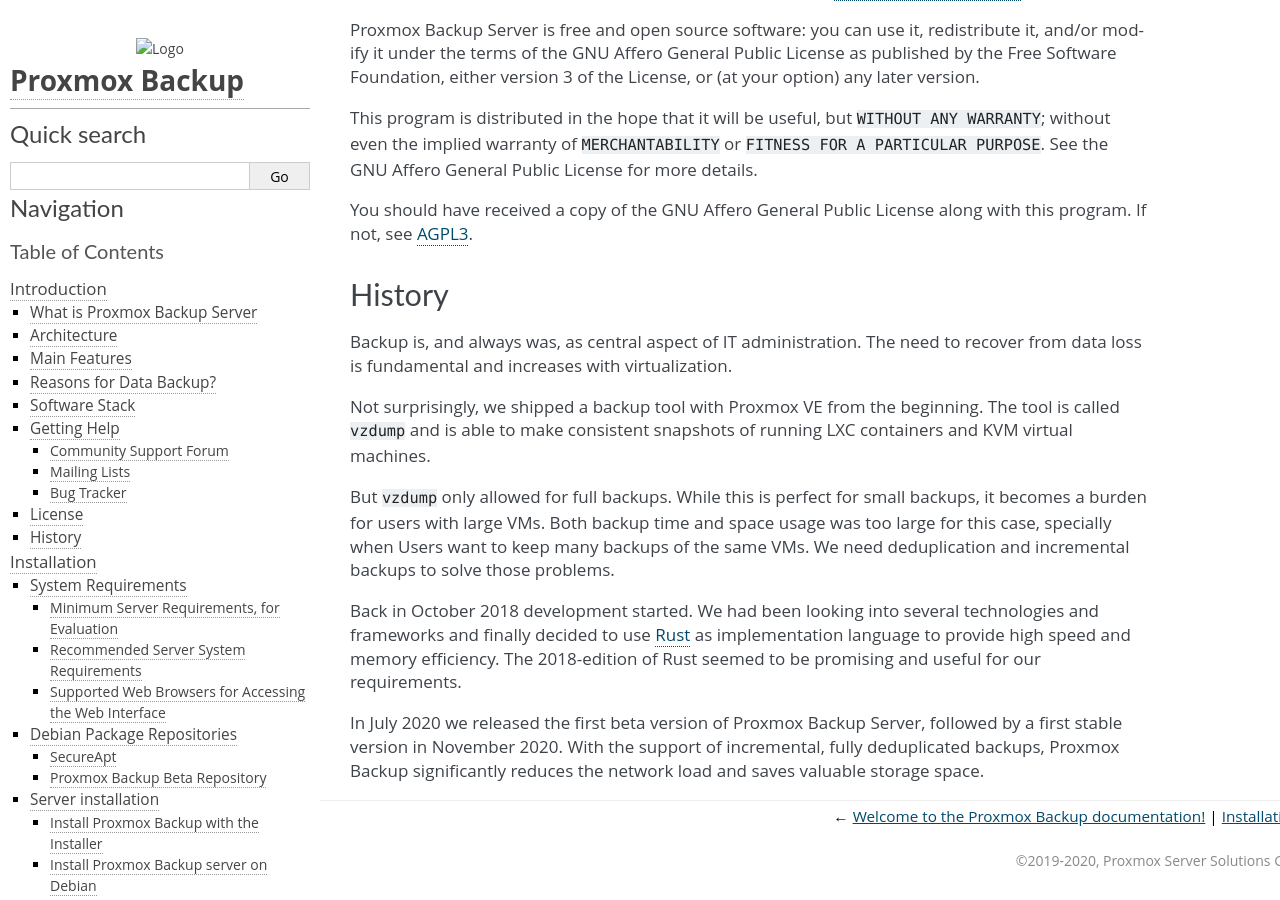
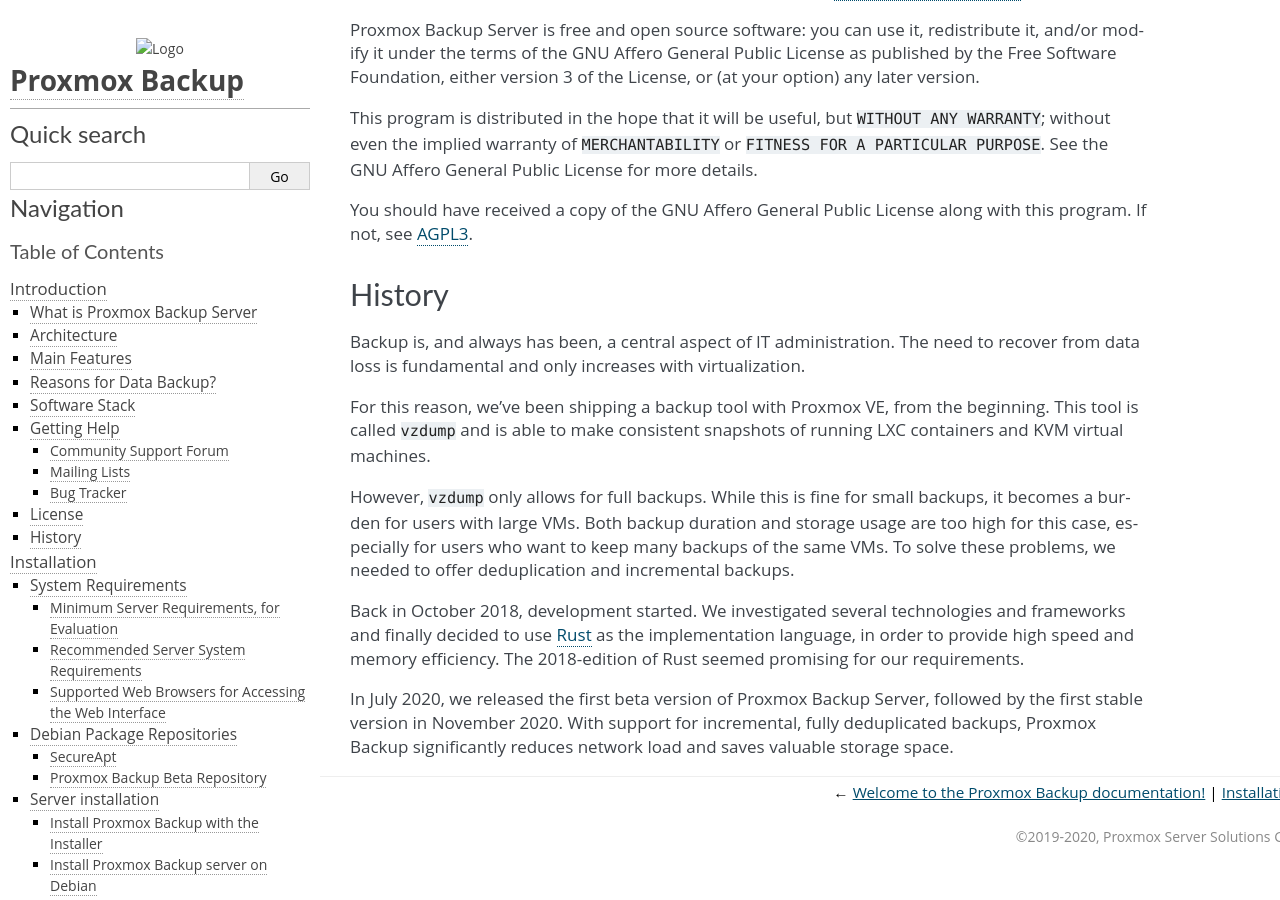
Before and after one commit to proxmox/proxmox-backup, a Sphinx documentation site: the page built from docs/introduction.rst, in a window 1280 px wide and 900 px high, scrolled down 3126 px. Built offline with Sphinx 7.4.7, drawn with Linux system fonts in a browser that asks for light colours.

Commit message:
introduction: history: minor rewording and fixup
Some minor spelling and grammar fixes.
Rewording of some sentences.

Signed-off-by: Dylan Whyte <d.whyte@proxmox.com>

```diff
--- a/docs/introduction.rst
+++ b/docs/introduction.rst
@@ -179,29 +179,28 @@
 History
 -------
 
-Backup is, and always was, as central aspect of IT administration.
-The need to recover from data loss is fundamental and increases with
+Backup is, and always has been, a central aspect of IT administration.
+The need to recover from data loss is fundamental and only increases with
 virtualization.
 
-Not surprisingly, we shipped a backup tool with Proxmox VE from the
-beginning. The tool is called ``vzdump`` and is able to make
+For this reason, we've been shipping a backup tool with Proxmox VE, from the
+beginning. This tool is called ``vzdump`` and is able to make
 consistent snapshots of running LXC containers and KVM virtual
 machines.
 
-But ``vzdump`` only allowed for full backups. While this is perfect
+However, ``vzdump`` only allows for full backups. While this is fine
 for small backups, it becomes a burden for users with large VMs. Both
-backup time and space usage was too large for this case, specially
-when Users want to keep many backups of the same VMs. We need
-deduplication and incremental backups to solve those problems.
+backup duration and storage usage are too high for this case, especially
+for users who want to keep many backups of the same VMs. To solve these
+problems, we needed to offer deduplication and incremental backups.
 
-Back in October 2018 development started. We had been looking into
+Back in October 2018, development started. We investigated
 several technologies and frameworks and finally decided to use
-:term:`Rust` as implementation language to provide high speed and
-memory efficiency. The 2018-edition of Rust seemed to be promising and
-useful for our requirements.
+:term:`Rust` as the implementation language, in order to provide high speed and
+memory efficiency. The 2018-edition of Rust seemed promising for our
+requirements.
 
-In July 2020 we released the first beta version of Proxmox Backup
-Server, followed by a first stable version in November 2020. With the
-support of incremental, fully deduplicated backups, Proxmox Backup
-significantly reduces the network load and saves valuable storage
-space.
+In July 2020, we released the first beta version of Proxmox Backup
+Server, followed by the first stable version in November 2020. With support for
+incremental, fully deduplicated backups, Proxmox Backup significantly reduces
+network load and saves valuable storage space.
```
